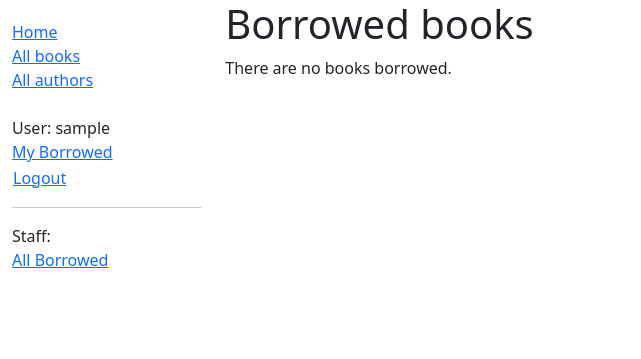
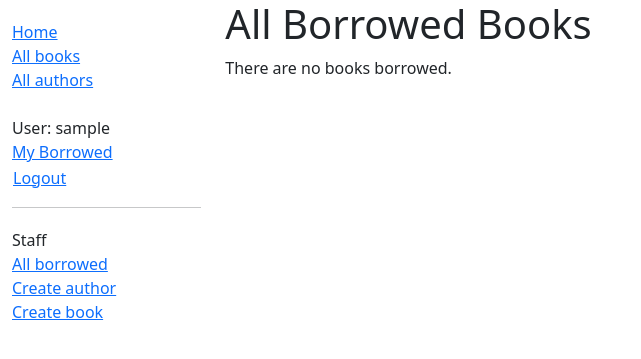
Before and after one commit to Antoine-Ringnyu/local_library, a Django app: page /catalog/borrowed/ in a window 1280 px wide. Shown: the top 359 px of the page, without its empty margins (0-641 px from the left). Run offline with Django 5.2, Linux system fonts and the light colour scheme; the visitor is signed in with stand-in values (Sample User, id 1); data that the repository does not hold is empty.

Commit message:
create the form to edit the data

```diff
--- a/locallibrary/catalog/templates/base_generic.html
+++ b/locallibrary/catalog/templates/base_generic.html
@@ -37,14 +37,26 @@
                     <button type="submit" class="btn btn-link">Logout</button>
                     </form>
                 </li>
-                <hr>
-                {% if perms.catalog.can_mark_returned %}
+                <!-- {% if perms.catalog.can_mark_returned %}
                     <li class="s">Staff: </li>
                     <li><a href="{% url 'borrowed-books' %}"> All Borrowed</a></li>
+                {% endif %} -->
+                {% if user.is_staff %}
+                    <hr>
+                    <ul class="sidebar-nav">
+                    <li>Staff</li>
+                    <li><a href="{% url 'borrowed-books' %}">All borrowed</a></li>
+                    {% if perms.catalog.add_author %}
+                    <li><a href="{% url 'author-create' %}">Create author</a></li>
+                    {% endif %}
+                    {% if perms.catalog.add_book %}
+                    <li><a href="{% url 'book-create' %}">Create book</a></li>
+                    {% endif %}
+                    </ul>
+                    {% endif %}
+                {% else %}
+                    <li><a href="{% url 'login' %}?next={{ request.path }}">Login</a></li>
                 {% endif %}
-            {% else %}
-                <li><a href="{% url 'login' %}?next={{ request.path }}">Login</a></li>
-            {% endif %}
 
 
             </ul>
--- a/locallibrary/catalog/templates/catalog/bookinstance_list_borrowed_books.html
+++ b/locallibrary/catalog/templates/catalog/bookinstance_list_borrowed_books.html
@@ -1,14 +1,14 @@
 {% extends "base_generic.html" %}
 
 {% block content %}
-    <h1>Borrowed books</h1>
+    <h1>All Borrowed Books</h1>
 
     {% if bookinstance_list %}
     <ul>
 
       {% for bookinst in bookinstance_list %}
       <li class="{% if bookinst.is_overdue %}text-danger{% endif %}">
-        <a href="{% url 'book-detail' bookinst.book.pk %}">{{ bookinst.book.title }}</a> ({{ bookinst.due_back }})({{ bookinst.borrower.get_username }})
+        <a href="{% url 'book-detail' bookinst.book.pk %}">{{ bookinst.book.title }}</a> ({{ bookinst.due_back }}) {% if user.is_staff %}- {{ bookinst.borrower }}{% endif %} {% if perms.catalog.can_mark_returned %}- <a href="{% url 'renew-book-librarian' bookinst.id %}">Renew</a>{% endif %}
       </li>
       {% endfor %}
     </ul>
--- a/locallibrary/catalog/urls.py
+++ b/locallibrary/catalog/urls.py
@@ -13,4 +13,17 @@ urlpatterns = [
 urlpatterns += [
     path('mybooks/', views.LoanedBooksByUserListView.as_view(), name='my-borrowed'),
     path('borrowed/', views.BorrowedBooksByUserListView.as_view(), name='borrowed-books'),
+    path('book/<uuid:pk>/renew/', views.renew_book_librarian, name='renew-book-librarian'),
 ]
+
+urlpatterns += [
+    path('author/create/', views.AuthorCreate.as_view(), name='author-create'),
+    path('author/<int:pk>/update/', views.AuthorUpdate.as_view(), name='author-update'),
+    path('author/<int:pk>/delete/', views.AuthorDelete.as_view(), name='author-delete'),
+]
+
+urlpatterns +=[
+    path('book/create/', views.BookCreate.as_view(), name='book-create'),
+    path('book/<int:pk>/update/', views.BookUpdate.as_view(), name='book-update'),
+    path('book/<int:pk>/delete/', views.BookDelete.as_view(), name='book-delete'),
+]
--- a/locallibrary/catalog/views.py
+++ b/locallibrary/catalog/views.py
@@ -94,3 +94,108 @@ class BorrowedBooksByUserListView(LoginRequiredMixin,generic.ListView):
             .filter(status__exact='o')
             .order_by('due_back')
         )
+
+
+
+import datetime
+
+from django.contrib.auth.decorators import login_required, permission_required
+from django.shortcuts import get_object_or_404
+from django.http import HttpResponseRedirect
+from django.urls import reverse
+
+from catalog.forms import RenewBookForm
+
+@login_required
+@permission_required('catalog.can_mark_returned', raise_exception=True)
+def renew_book_librarian(request, pk):
+    """View function for renewing a specific BookInstance by librarian."""
+    book_instance = get_object_or_404(BookInstance, pk=pk)
+
+    # If this is a POST request then process the Form data
+    if request.method == 'POST':
+
+        # Create a form instance and populate it with data from the request (binding):
+        form = RenewBookForm(request.POST)
+
+        # Check if the form is valid:
+        if form.is_valid():
+            # process the data in form.cleaned_data as required (here we just write it to the model due_back field)
+            book_instance.due_back = form.cleaned_data['renewal_date']
+            book_instance.save()
+
+            # redirect to a new URL:
+            return HttpResponseRedirect(reverse('borrowed-books'))
+
+    # If this is a GET (or any other method) create the default form.
+    else:
+        proposed_renewal_date = datetime.date.today() + datetime.timedelta(weeks=3)
+        form = RenewBookForm(initial={'renewal_date': proposed_renewal_date})
+
+    context = {
+        'form': form,
+        'book_instance': book_instance,
+    }
+
+    return render(request, 'catalog/book_renew_librarian.html', context)
+
+
+
+from django.views.generic.edit import CreateView, UpdateView, DeleteView
+from django.urls import reverse_lazy
+from .models import Author
+
+class AuthorCreate(PermissionRequiredMixin, CreateView):
+    model = Author
+    fields = ['first_name', 'last_name', 'date_of_birth', 'date_of_death']
+    initial = {'date_of_death': '11/11/2023'}
+    permission_required = 'catalog.add_author'
+
+class AuthorUpdate(PermissionRequiredMixin, UpdateView):
+    model = Author
+    # Not recommended (potential security issue if more fields added)
+    fields = '__all__'
+    permission_required = 'catalog.change_author'
+
+class AuthorDelete(PermissionRequiredMixin, DeleteView):
+    model = Author
+    success_url = reverse_lazy('authors')
+    permission_required = 'catalog.delete_author'
+
+    def form_valid(self, form):
+        try:
+            self.object.delete()
+            return HttpResponseRedirect(self.success_url)
+        except Exception as e:
+            return HttpResponseRedirect(
+                reverse("author-delete", kwargs={"pk": self.object.pk})
+            )
+
+
+
+
+from .models import Book
+class BookCreate(PermissionRequiredMixin, CreateView):
+    model = Book
+    fields = ['title', 'author', 'summary', 'isbn', 'genre', 'language']
+    permission_required = 'catalog.add_book'
+
+class BookUpdate(PermissionRequiredMixin, UpdateView):
+    model = Book
+    # Not recommended (potential security issue if more fields added)
+    fields = '__all__'
+    permission_required = 'catalog.change_book'
+
+class BookDelete(PermissionRequiredMixin, DeleteView):
+    model = Book
+    success_url = reverse_lazy('books')
+    permission_required = 'catalog.delete_book'
+
+    def form_valid(self, form):
+        try:
+            self.object.delete()
+            return HttpResponseRedirect(self.success_url)
+        except Exception as e:
+            return HttpResponseRedirect(
+                reverse("book-delete", kwargs={"pk": self.object.pk})
+            )
```
Also changed, not shown: locallibrary/catalog/templates/catalog/author_confirm_delete.html (added, +25 -0 lines), locallibrary/catalog/templates/catalog/author_detail.html (+15 -0 lines), locallibrary/catalog/templates/catalog/author_form.html (added, +11 -0 lines), locallibrary/catalog/templates/catalog/book_confirm_delete.html (added, +25 -0 lines), locallibrary/catalog/templates/catalog/book_detail.html (+17 -0 lines), locallibrary/catalog/templates/catalog/book_form.html (added, +11 -0 lines), locallibrary/catalog/templates/catalog/book_renew_librarian.html (added, +15 -0 lines), locallibrary/catalog/forms.py (line endings or trailing spaces).
